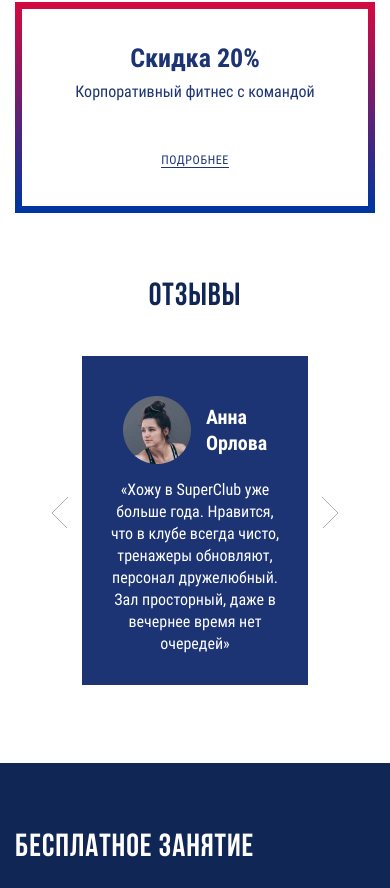
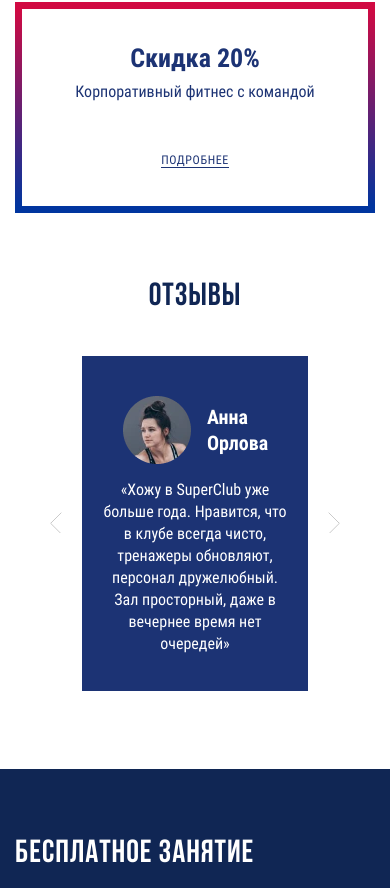
Before and after one commit to tkyzmina/fitnes-supergym, a website: page docs/index.html in a window 390 px wide. Shown: the part 6427-7315 px from the top of the page. Drawn offline with Linux system fonts and the light colour scheme.

Commit message:
обновляет карточку отзыва для ios

```diff
--- a/source/sass/blocks/review.scss
+++ b/source/sass/blocks/review.scss
@@ -166,7 +166,7 @@
   .review__item {
     position: relative;
     width: 226px;
-    padding: 56px 28px 10px;
+    padding: 56px 19px 16px;
   }
 
   .review__image {
@@ -177,21 +177,30 @@
 
   .review__name {
     margin-bottom: 23px;
-    padding-left: 96px;
+    padding-left: 106px;
     font-size: 20px;
     line-height: 26px;
   }
 
   .review__text {
+    text-align: -moz-center;
     text-align: center;
   }
 
   .slick-arrow.slick-prev {
-    left: 259px;
+    left: 266px;
+    width: 10px;
+    height: 21px;
+  }
+
+  .review__wrapper .slick-arrow {
+    top: 54%
   }
 
   .slick-arrow.slick-next {
-    right: 259px;
+    right: 266px;
+    width: 10px;
+    height: 21px;
   }
 
   .slick-slide {
--- a/source/sass/blocks/sale.scss
+++ b/source/sass/blocks/sale.scss
@@ -40,7 +40,7 @@
 .sale__block {
   margin-bottom: 40px;
   padding: 22px 28px 27px;
-  border: 7px solid transparent;
+  border: 7px solid;
   -moz-border-image: -moz-linear-gradient(#d10a42, #00359f);
   -webkit-border-image: -webkit-linear-gradient(#d10a42, #00359f);
   border-image: linear-gradient(#d10a42, #00359f);
```
Also changed, not shown: build/css/style.css, build/css/style.min.css, docs/css/style.css, docs/css/style.min.css, 2 other files.
